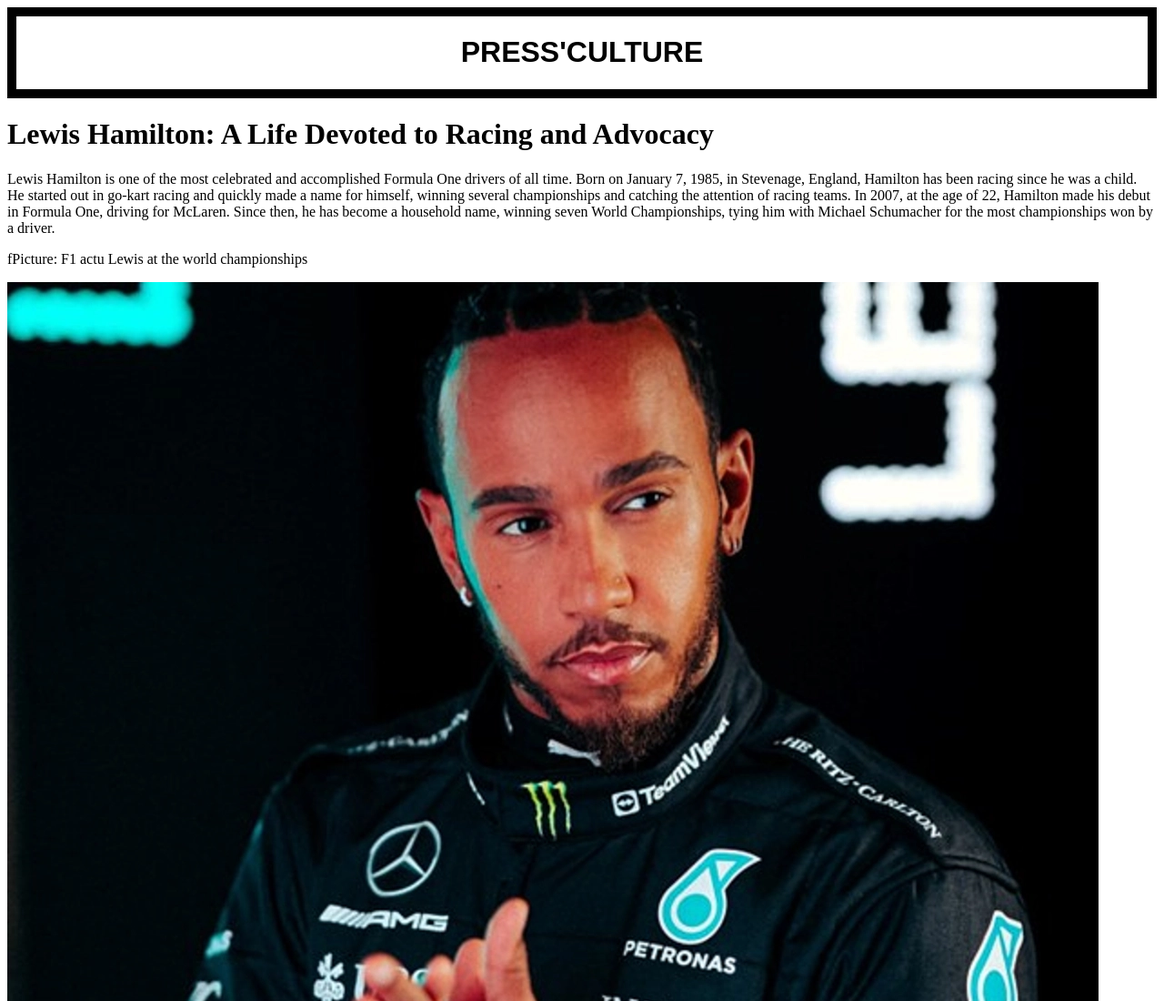
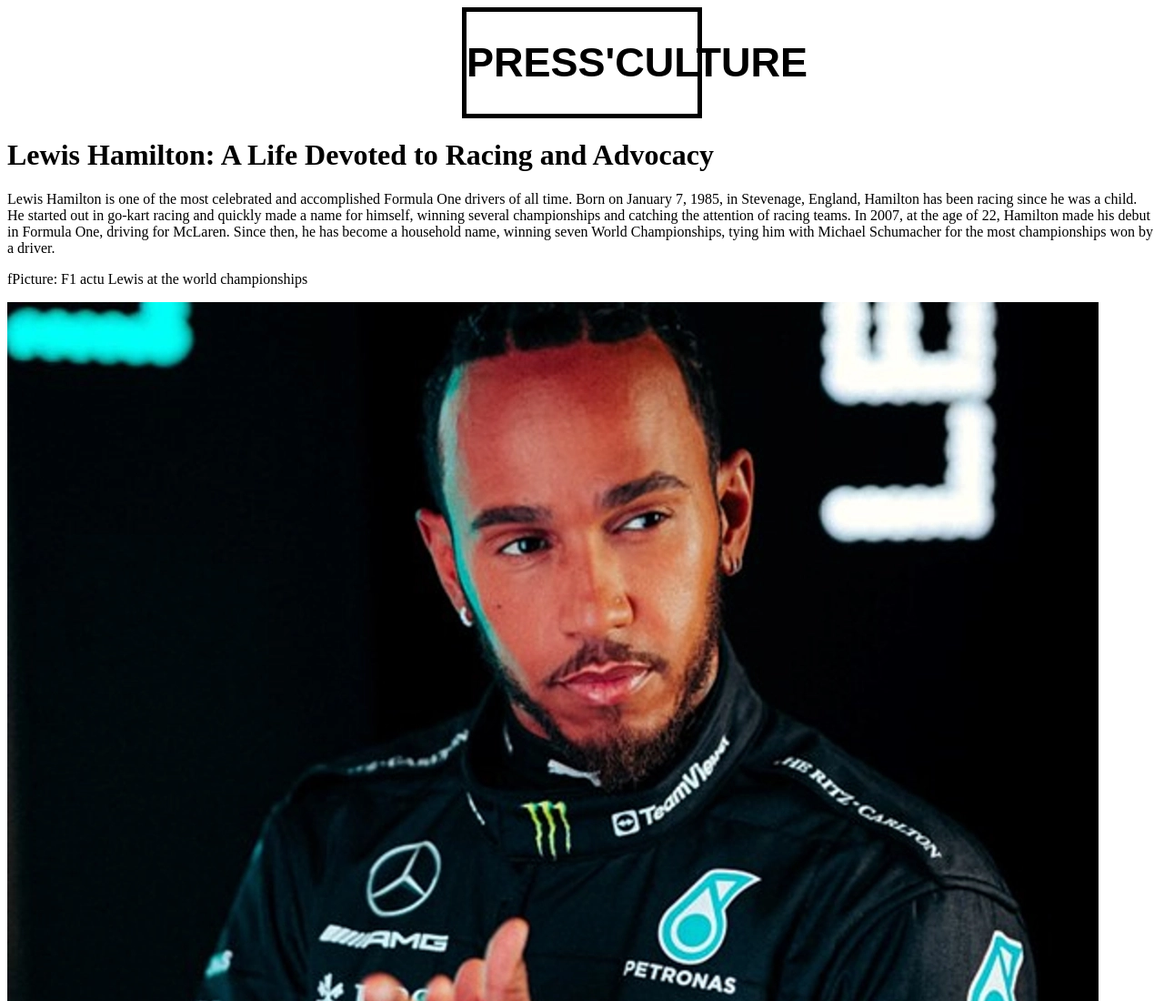
Before and after one commit to Zerbaib/HamiltonPressWebsite, a plain HTML site: page index.html in a window 1280 px wide. Shown: the top 1100 px of the page at 91% size. Drawn offline with Linux system fonts and the light colour scheme.

Commit message:
header done (need color)

```diff
--- a/assets/css/style.css
+++ b/assets/css/style.css
@@ -1,9 +1,11 @@
 .banner {
-    border: solid 10px black;
+    border: solid 5px black;
+    margin-right: 500px;
+    margin-left: 500px;
 }
 
 .banner h1 {
     text-align: center;
-    font-size: xx-large;
+    font-size: 45px;
     font-family: Arial, Helvetica, sans-serif;
 }
```
